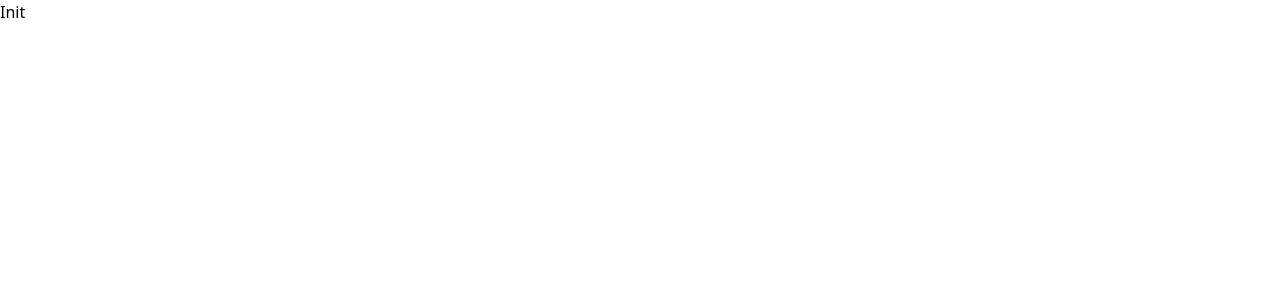
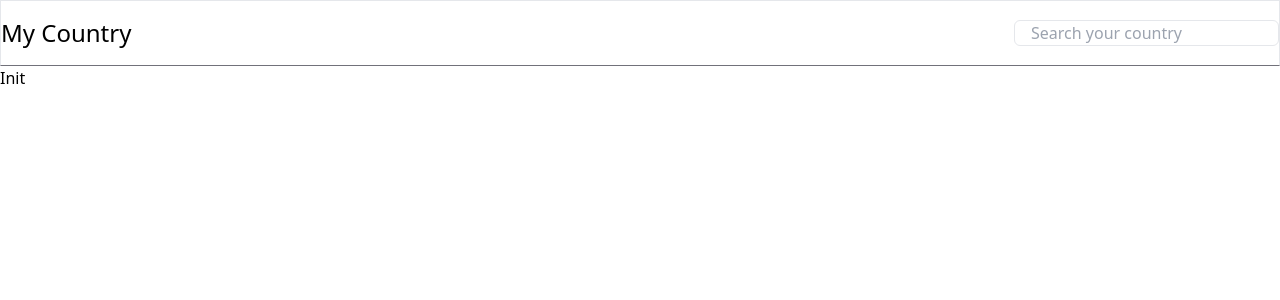
Before and after one commit to joaovitorscr/my-country, a React (Vite) app: page / in a window 1280 px wide. Shown: the top 300 px of the page. Built offline with nearby package versions, Linux system fonts and the light colour scheme.

Commit message:
FEAT: Header and Container components

```diff
--- a/src/App.tsx
+++ b/src/App.tsx
@@ -1,6 +1,9 @@
+import Header from './components/Header'
+
 function App() {
   return (
     <main>
+      <Header />
       <h2>Init</h2>
     </main>
   )
--- /dev/null
+++ b/src/components/Container.tsx
@@ -0,0 +1,11 @@
+import { ReactNode } from 'react'
+
+interface ContainerInterface {
+  children: ReactNode
+}
+
+export default function Container({ children }: ContainerInterface) {
+  return (
+    <div className="m-auto md:max-w-[768px] lg:max-w-[1440px]">{children}</div>
+  )
+}
--- /dev/null
+++ b/src/components/Header.tsx
@@ -0,0 +1,19 @@
+import Container from './Container'
+
+export default function Header() {
+  return (
+    <header className="py-4 border border-b-zinc-500 ">
+      <Container>
+        <div className="flex justify-between items-center">
+          <h1 className="text-2xl">My Country</h1>
+          {/* Search bar -> */}
+          <input
+            type="text"
+            placeholder="Search your country"
+            className="border rounded-md px-4"
+          />
+        </div>
+      </Container>
+    </header>
+  )
+}
```
